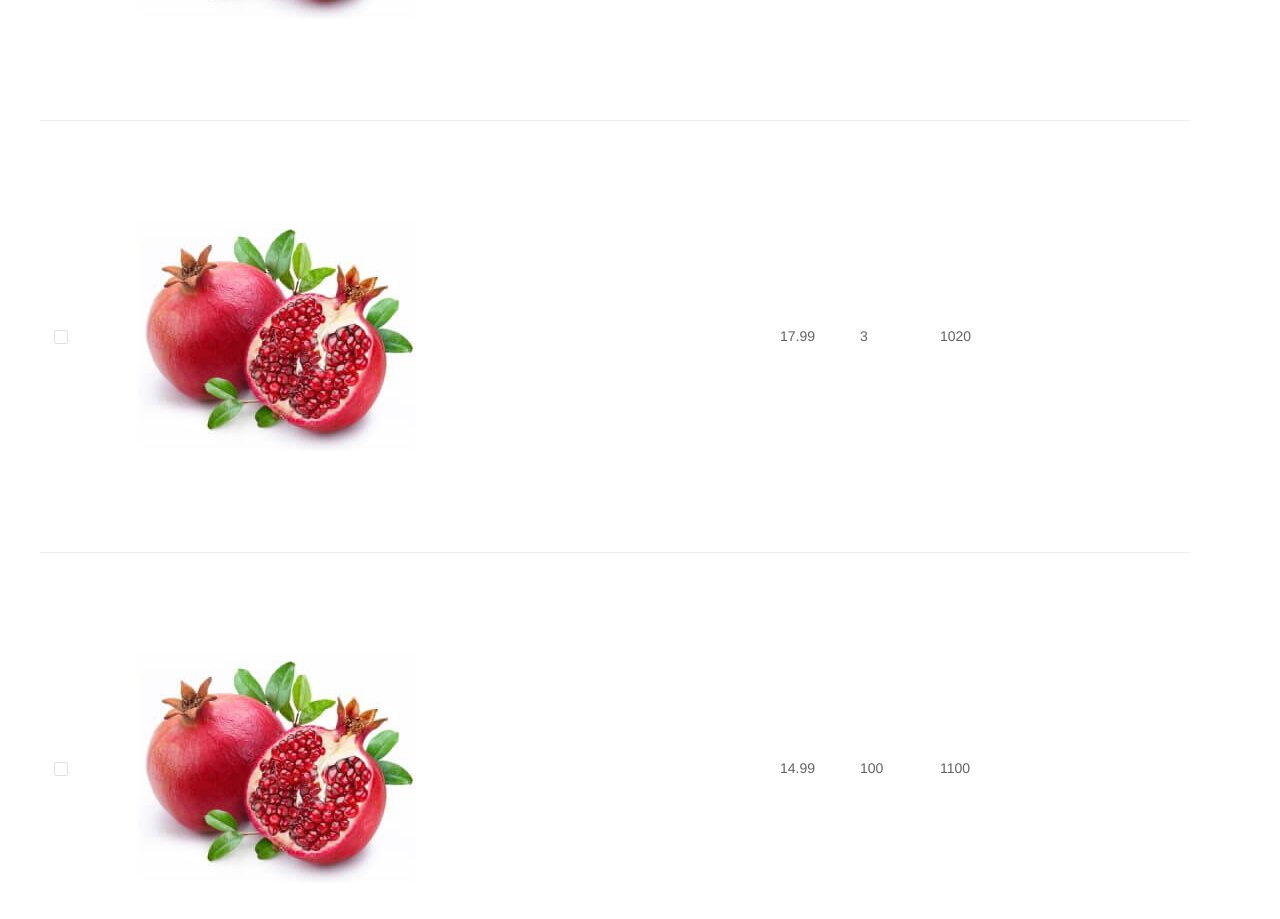
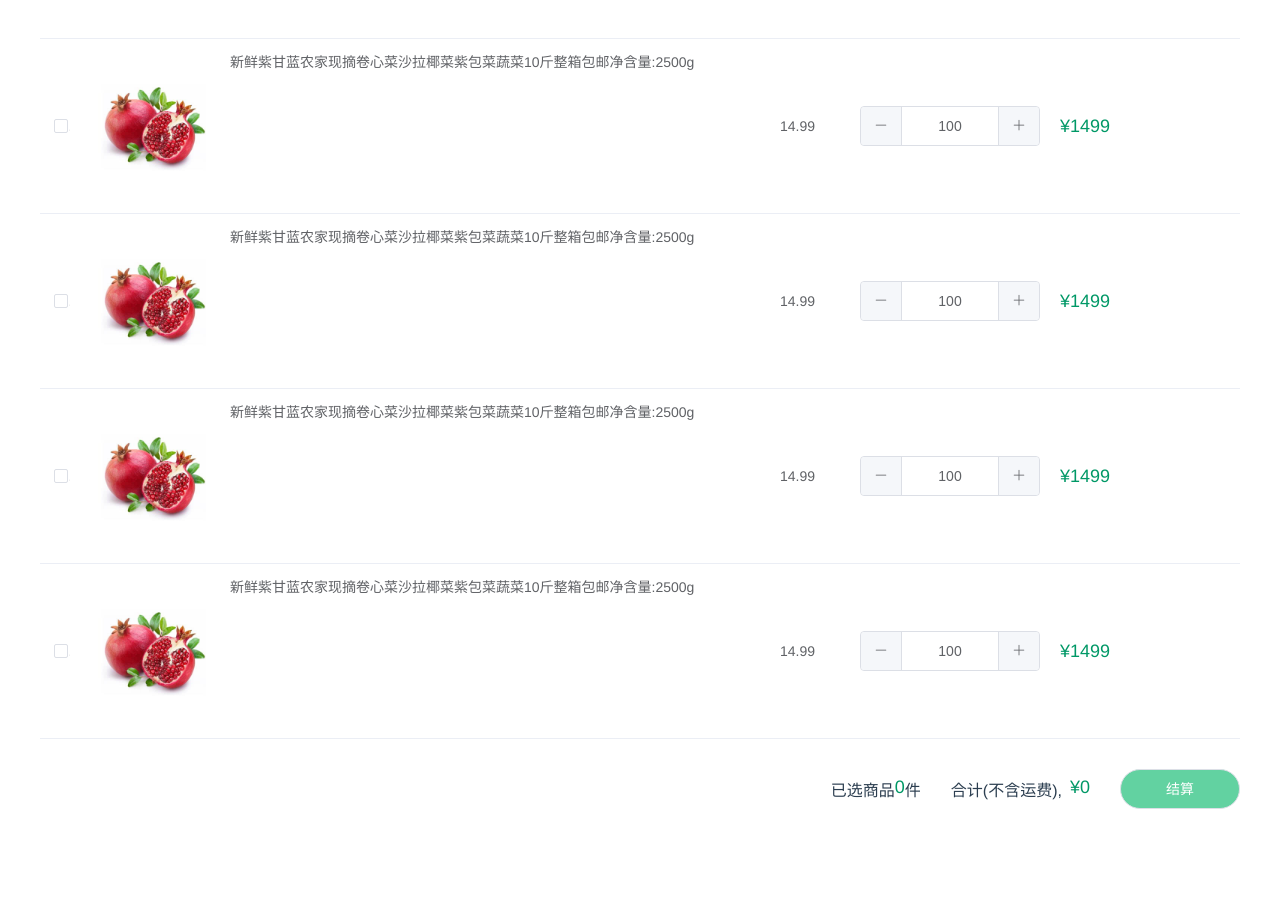
Before and after one commit to Lambda-Git/vspace, a Vue app: page /#/shoppingCart in a window 1280 px wide. Shown: the part 553-1472 px from the top of the page. After the commit the page ends 1362 px from the top, so only its background shows below. Built offline with nearby package versions, Linux system fonts and the light colour scheme.

Commit message:
fix: update

```diff
--- a/src/pages/shoppingCart.vue
+++ b/src/pages/shoppingCart.vue
@@ -10,7 +10,7 @@
     <div class="cards">
       <div class="title" style="display: flex">
         <div>购物车</div>
-        <div>(全部2)</div>
+        <div>(全部{{ tableData.length }})</div>
       </div>
       <div>
         <el-table
@@ -23,21 +23,71 @@
           <el-table-column type="selection" width="30"> </el-table-column>
           <el-table-column label="商品信息" width="700">
             <template slot-scope="scope">
-              <img src="../assets/cart-1.jpg" />
-              <div>
-                {{scope.price}}
+              <div style="display: flex">
+                <img style="width: 150px" src="../assets/cart-1.jpg" />
+                <div>
+                  {{ scope.row.info }}
+                </div>
+                <div>净含量:2500g</div>
               </div>
             </template>
           </el-table-column>
           <el-table-column prop="price" label="单价" width="80">
           </el-table-column>
-          <el-table-column prop="count" label="数量" width="80" show-overflow-tooltip>
+          <el-table-column prop="count" label="数量" width="200">
+            <template slot-scope="scope">
+              <el-input-number
+                v-model="scope.row.count"
+                @change="handleChange"
+                :min="1"
+              ></el-input-number>
+            </template>
           </el-table-column>
-          <el-table-column prop="money" label="金额" width="80" show-overflow-tooltip>
+          <el-table-column prop="money" label="金额" width="80">
+            <template slot-scope="scope">
+              <div style="color: #009866; font-size: 18px; font-weight: 500">
+                ¥{{ scope.row.price * scope.row.count }}
+              </div>
+            </template>
           </el-table-column>
-          <el-table-column prop="action" label="操作" width="180" show-overflow-tooltip>
+          <el-table-column prop="action" label="操作" width="180">
           </el-table-column>
         </el-table>
+      </div>
+      <div
+        style="
+          width: 100%;
+          display: flex;
+          justify-content: flex-end;
+          margin-top: 30px;
+        "
+      >
+        <div style="display: flex; margin-right: 30px; margin-top: 8px">
+          <div>已选商品</div>
+          <div style="color: #009866; font-size: 18px; font-weight: 500">
+            {{ this.multipleSelection.length }}
+          </div>
+          <div>件</div>
+        </div>
+        <div style="margin-right: 30px; display: flex; margin-top: 8px">
+          <div style="margin-right: 8px">合计(不含运费),</div>
+          <div style="color: #009866; font-size: 18px; font-weight: 500">
+            ¥{{ this.totalPrice }}
+          </div>
+        </div>
+        <div>
+          <el-button
+            style="
+              background: #62d2a1;
+              color: #fff;
+              width: 120px;
+              border-radius: 25px;
+            "
+            plain
+            @click="settlement()"
+            >结算</el-button
+          >
+        </div>
       </div>
     </div>
     <Footer></Footer>
@@ -55,11 +105,46 @@ export default {
   data() {
     return {
       ProductData: [1, 2, 3, 4, 5, 6],
-      tableData:[
-        {price: 14,count: 20,money: 100.00, },
-        {price: 17.99,count: 3,money: 1020.00, },
-        {price: 14.99,count: 100,money: 1100.00, },
-      ]
+      tableData: [
+        {
+          price: 14,
+          count: 20,
+          money: 100.0,
+          info: "新鲜紫甘蓝农家现摘卷心菜沙拉椰菜紫包菜蔬菜10斤整箱包邮",
+        },
+        {
+          price: 17.99,
+          count: 3,
+          money: 1020.0,
+          info: "新鲜紫甘蓝农家现摘卷心菜沙拉椰菜紫包菜蔬菜10斤整箱包邮",
+        },
+        {
+          price: 14.99,
+          count: 100,
+          money: 1100.0,
+          info: "新鲜紫甘蓝农家现摘卷心菜沙拉椰菜紫包菜蔬菜10斤整箱包邮",
+        },
+        {
+          price: 14.99,
+          count: 100,
+          money: 1100.0,
+          info: "新鲜紫甘蓝农家现摘卷心菜沙拉椰菜紫包菜蔬菜10斤整箱包邮",
+        },
+        {
+          price: 14.99,
+          count: 100,
+          money: 1100.0,
+          info: "新鲜紫甘蓝农家现摘卷心菜沙拉椰菜紫包菜蔬菜10斤整箱包邮",
+        },
+        {
+          price: 14.99,
+          count: 100,
+          money: 1100.0,
+          info: "新鲜紫甘蓝农家现摘卷心菜沙拉椰菜紫包菜蔬菜10斤整箱包邮",
+        },
+      ],
+      multipleSelection: [],
+      totalPrice: 0.0,
     };
   },
   created() {
@@ -70,12 +155,15 @@ export default {
     onSelect(type) {
       this.curSelect = type;
     },
-    buys(item) {
+    settlement() {
       let { href } = this.$router.resolve({
         path: "/goodsDetails",
-        query: { username: item },
+        query: { username: '结算' },
       });
       window.open(href, "_blank");
+    },
+    handleSelectionChange(val) {
+      this.multipleSelection = val;
     },
   },
 };
```
